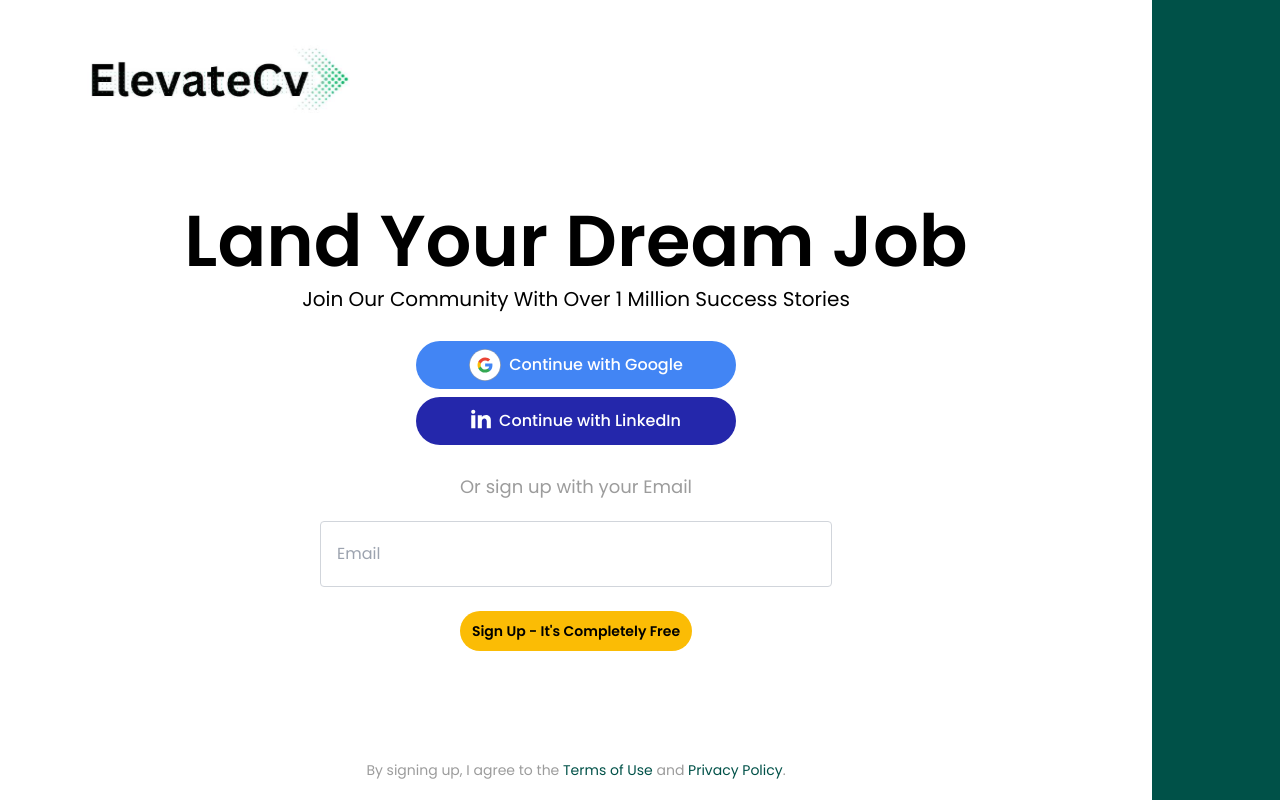
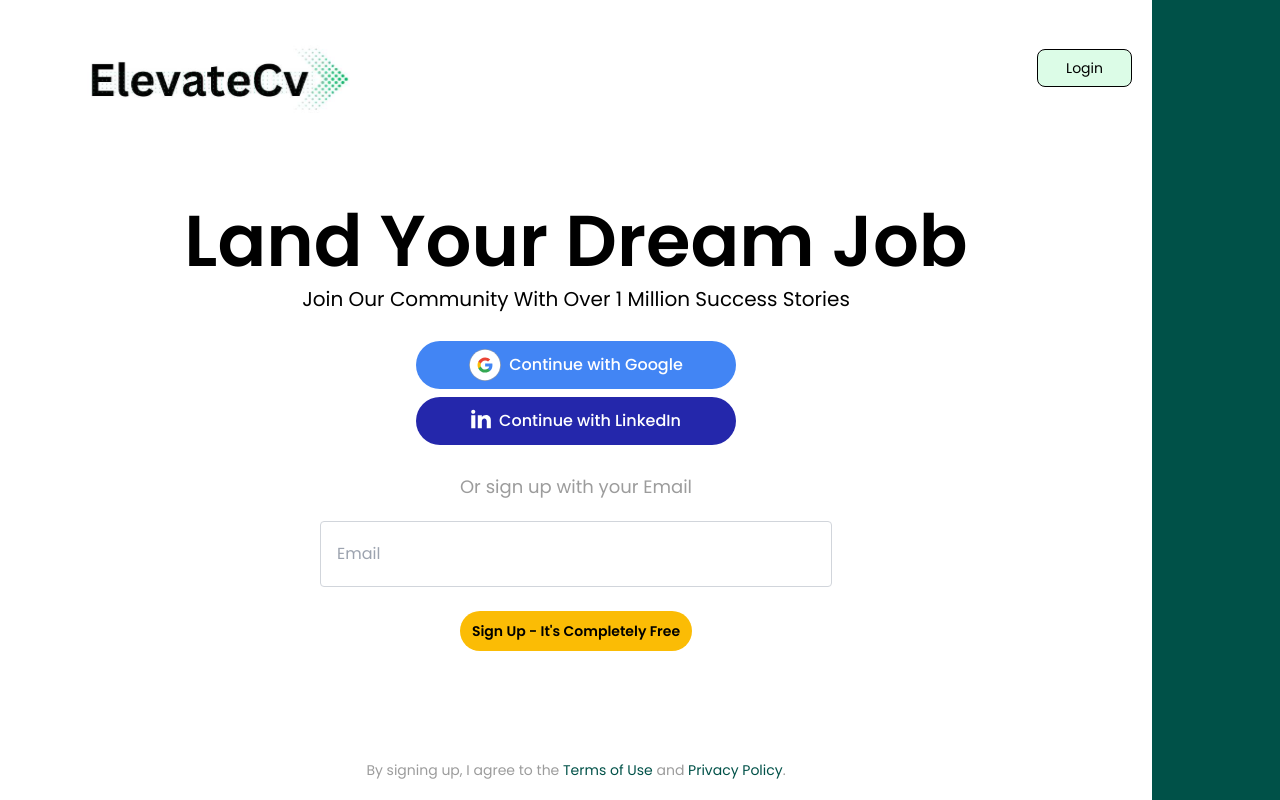
Before and after one commit to onuorachidimma/cv_maker, a React (Vite) app: page /signup in a window 1280 px wide. Built offline with nearby package versions, Linux system fonts and the light colour scheme.

Commit message:
added the login button

```diff
--- a/src/pages/Signup.jsx
+++ b/src/pages/Signup.jsx
@@ -2,23 +2,40 @@ import { useState } from "react";
 import Logo from "../assets/images/Logo-whitebg.svg";
 import Socialsbtn from "../components/SocialAuthButtons";
 import Modal from "../components/Modal";
+import { useNavigate } from "react-router-dom";
 
-function Signup() {
+const Signup = () => {
   const [isModalOpen, setIsModalOpen] = useState(false);
+  const navigate = useNavigate();
 
+  // Arrow function to open the modal
   const openModal = () => {
     setIsModalOpen(true);
   };
 
+  // Arrow function to close the modal
   const closeModal = () => {
     setIsModalOpen(false);
   };
 
+  // Arrow function for navigation
+  const handleLoginClick = () => {
+    navigate("/login");
+  };
+
   return (
-    <div className=" font-sans flex h-screen">
+    <div className="font-sans flex h-screen">
       <div className="flex h-full flex-1 flex-col bg-white p-5">
         <div className="h-full flex flex-col">
-          <img className="h-24 w-96" src={Logo} alt="Logo" />
+          <div className="flex justify-between items-center">
+            <img className="h-24 w-96" src={Logo} alt="Logo" />
+            <button
+              onClick={handleLoginClick} // Use handleLoginClick for navigation
+              className="rounded-lg border border-black bg-green-100 px-7 py-2 text-sm"
+            >
+              Login
+            </button>
+          </div>
           <div className="flex flex-col items-center justify-center h-full">
             <div className="flex flex-col items-center justify-center text-center gap-2">
               <h1 className="md:text-7xl sm:text-7xl lg:text-7xl font-semibold">
@@ -38,7 +55,7 @@ function Signup() {
               </p>
               <input
                 placeholder="Email"
-                className=" lg:max-w-lg rounded border border-gray-300 py-5 pl-4 pr-48"
+                className="lg:max-w-lg rounded border border-gray-300 py-5 pl-4 pr-48"
               />
               <button
                 onClick={openModal}
@@ -65,6 +82,6 @@ function Signup() {
       {isModalOpen && <Modal closeModal={closeModal} />}
     </div>
   );
-}
+};
 
 export default Signup;
--- a/src/pages/loginPage.jsx
+++ b/src/pages/loginPage.jsx
@@ -49,7 +49,7 @@ const LoginPage = () => {
             </button>
             <p className="text-customTextGray text-center my-5">Or</p>
             <button
-              className="block text-xs sm:text-x md:text-base font-medium w-full flex justify-center items-center rounded-50px bg-customLightBlue  mb-3 py-2"
+              className="text-xs sm:text-x md:text-base font-medium w-full flex justify-center items-center rounded-50px bg-customLightBlue  mb-3 py-2"
               type="submit"
             >
               <img
@@ -61,7 +61,7 @@ const LoginPage = () => {
             </button>
 
             <button
-              className=" block text-xs sm:text-x md:text-base  font-medium bg-customBlue w-full flex justify-center items-center mb-5 text-white rounded-50px py-2"
+              className=" text-xs sm:text-x md:text-base  font-medium bg-customBlue w-full flex justify-center items-center mb-5 text-white rounded-50px py-2"
               type="submit"
             >
               <img
```
